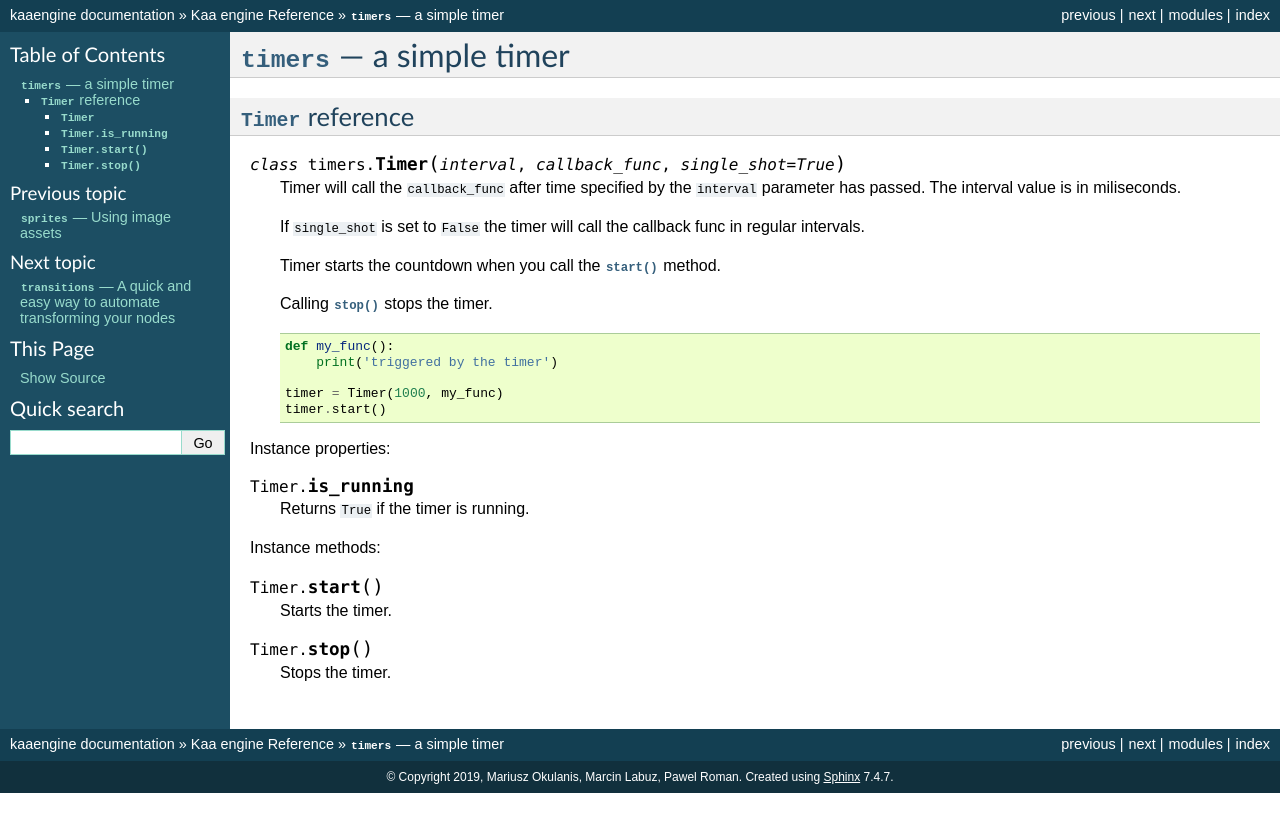
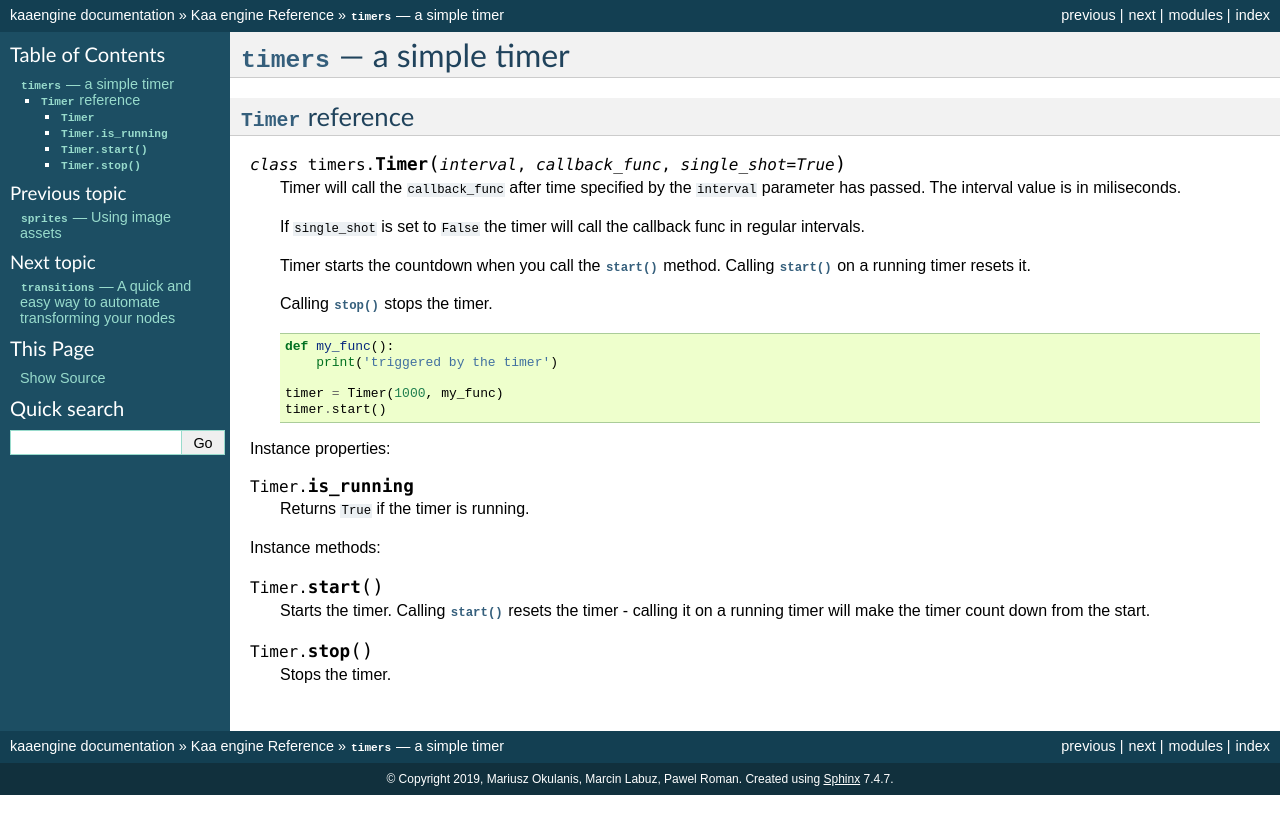
Before and after one commit to kaaengine/kaa, a Sphinx documentation site: the page built from docs/reference/timers.rst, in a window 1280 px wide. Shown: the top 834 px of the page. Built offline with Sphinx 7.4.7, drawn with Linux system fonts in a browser that asks for light colours.

Commit message:
minor doc edits

```diff
--- a/docs/reference/physics.rst
+++ b/docs/reference/physics.rst
@@ -380,6 +380,8 @@ Instance properties:
 :class:`ShapeQueryResult` reference
 -----------------------------------
 
+.. class:: ShapeQueryResult
+
     ShapeQueryResult object is returned by the :meth:`SpaceNode.query_shape_overlaps()` method. A single query can
     return multiple ShapeQueryResult objects. A ShapeQueryResult has the following properties:
 
@@ -389,6 +391,8 @@ Instance properties:
 
 :class:`CollisionContactPoint` reference
 ----------------------------------------
+
+.. class:: CollisionContactPoint
 
     A CollisionContactPoint instance represents an actual point where collision between two shapes occurred. It has
     the following properties:
--- a/docs/reference/timers.rst
+++ b/docs/reference/timers.rst
@@ -14,7 +14,8 @@
 
     If :code:`single_shot` is set to :code:`False` the timer will call the callback func in regular intervals.
 
-    Timer starts the countdown when you call the :meth:`start()` method.
+    Timer starts the countdown when you call the :meth:`start()` method. Calling :meth:`start()` on a running timer
+    resets it.
 
     Calling :meth:`stop()` stops the timer.
 
@@ -36,7 +37,8 @@ Instance methods:
 
 .. method:: Timer.start()
 
-    Starts the timer.
+    Starts the timer. Calling :meth:`start()` resets the timer - calling it on a running timer will make the timer
+    count down from the start.
 
 .. method:: Timer.stop()
 
```
